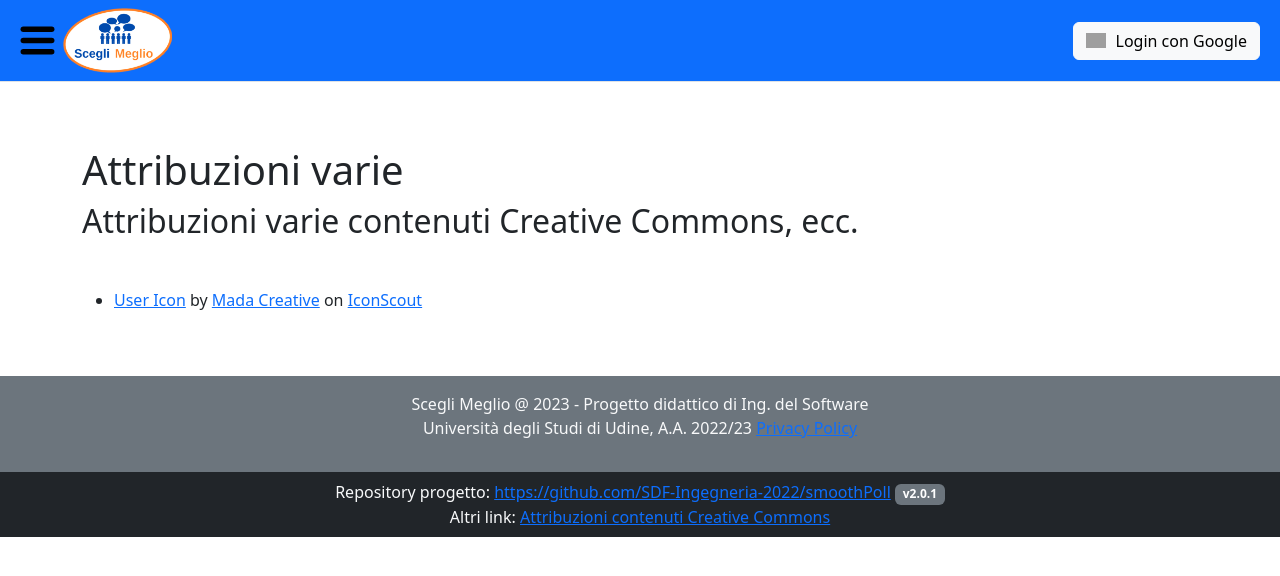
After one commit to SDF-Ingegneria-2022/smoothPoll, a Django app: page /attribuzioni-creative-commons/ in a window 1280 px wide. The commit adds this page. Shown: the top 576 px of the page. Run offline with Django 4.2, Linux system fonts and the light colour scheme; parts of the project's set-up code (start-up, migrations or seed data) failed here and were passed over; some libraries are stand-ins or nearby versions; grey boxes are pictures that could not be loaded.

```diff
--- a/SmoothPoll/urls.py
+++ b/SmoothPoll/urls.py
@@ -22,6 +22,9 @@ urlpatterns = [
 
     # home page
     path('', views.home, name="home"),
+
+    # attributions for creative commons licence
+    path('attribuzioni-creative-commons/', views.attributions, name="attributions"),
 
     # area to manage your polls (open, close, CRUD operations)
     path('gestione-sondaggi/', include('apps.polls_management.urls'), name="polls_management"),
--- a/SmoothPoll/views.py
+++ b/SmoothPoll/views.py
@@ -9,13 +9,12 @@ def home(request):
     """
     predefined_polls = PollModel.objects.filter(predefined=True)
 
-    config = configparser.ConfigParser()
-    config.read('.bumpversion.cfg')
-    version = config.get('bumpversion', 'current_version')
+    return render(request, "global/home.html",
+                  {"predefined_polls": predefined_polls, })
 
-    return render(request, "global/home.html",
-                  {"predefined_polls": predefined_polls,
-                   "version": version})
+def attributions(request):
+    """Attributions for Creative Common material"""
+    return render(request, "global/attributions.html")
 
 def login_redirect_page(request):
     """Page to redirect to login when the user tries to do
--- /dev/null
+++ b/templates/global/attributions.html
@@ -0,0 +1,18 @@
+{% extends 'global/skeleton.html' %}
+
+{% block pagename %}Attribuzioni varie{% endblock pagename %}
+
+{% block content %}
+
+<h1>Attribuzioni varie</h1>
+<h2 class="mb-5">Attribuzioni varie contenuti Creative Commons, ecc.</h2>
+
+<ul>
+    <li>
+        <a href="https://iconscout.com/icons/user" target="_blank">User Icon</a> by <a href="https://iconscout.com/contributors/gajah-mada-studio">Mada Creative</a> on <a href="https://iconscout.com">IconScout</a>
+    </li>
+
+</ul>
+
+
+{% endblock content %}
--- a/templates/global/base.html
+++ b/templates/global/base.html
@@ -4,29 +4,13 @@
 <!DOCTYPE html>
 <html lang="it">
 <head>
-
-    {% if GA_TAG %}
-    <input type="hidden" id="jsTag" name="variable" value="{{ GA_TAG }}">
-
-    <!-- Google tag (gtag.js) -->
-    <script async src="https://www.googletagmanager.com/gtag/js?id={{ GA_TAG }}"></script>
-    <script>
-        window.dataLayer = window.dataLayer || [];
-        function gtag(){dataLayer.push(arguments);}
-        gtag('js', new Date());
-
-        gtag('config', document.getElementById("jsTag").value);
-        // console.log(document.getElementById("jsTag").value);
-    </script>
-    {% endif %}
-
     <meta charset="UTF-8">
     <meta http-equiv="X-UA-Compatible" content="IE=edge">
     <meta name="viewport" content="width=device-width, initial-scale=1.0">
     <title>{% block pagename %}{% endblock pagename %} | Scegli Meglio</title>
     <meta name="description"
-        content="{% block metadescription %}{% endblock metadescription %}" >
-    <link rel="shortcut icon" type="image/png" href="{% static 'favicon.ico' %}?v=2"/>
+        content="{% block metadescription %}{% endblock metadescription %}" />
+    <link rel="shortcut icon" type="image/png" href="{% static 'favicon.ico' %}?v=2" />
 
     {# Load CSS and JavaScript #}
     {% bootstrap_css %}
@@ -60,6 +44,20 @@
 
     <script src="{% static 'js/jquery/jquery-3.6.2.min.js' %}"></script>
 
+    {% if GA_TAG %}
+    <input type="hidden" id="jsTag" name="variable" value="{{ GA_TAG }}">
+
+    <!-- Google tag (gtag.js) -->
+    <script async src="https://www.googletagmanager.com/gtag/js?id={{ GA_TAG }}"></script>
+    <script>
+        window.dataLayer = window.dataLayer || [];
+        function gtag(){dataLayer.push(arguments);}
+        gtag('js', new Date());
+
+        gtag('config', document.getElementById("jsTag").value);
+        // console.log(document.getElementById("jsTag").value);
+    </script>
+    {% endif %}
 </head>
 <body class="body">
     {% block body %}{% endblock body %}
--- a/templates/global/components/skeleton/footer.html
+++ b/templates/global/components/skeleton/footer.html
@@ -2,27 +2,33 @@
 
     <!-- App name + quick links -->
     <div class="bg-secondary text-light">
-        <div class="container p-3">
-            <p class="text-center m-0">
+        <div class="container p-3 text-center">
+            <p class="m-0">
                 Scegli Meglio @ {% now "Y" %} - Progetto didattico di Ing. del Software <br />
                 Università degli Studi di Udine, A.A. 2022/23
 
                 <!-- Iubenda Privacy Policy -->
                 {% include "global/components/iubenda_privacy_link.html" %}
             </p>
+
+            <p >
+            </p>
         </div>
     </div>
 
     <!-- Repo + project version -->
     <div class="bg-dark text-light">
-        <div class="container p-2">
-            <p class="text-center m-0">
+        <div class="container p-2 text-center">
+            <p class="m-0">
                 Repository progetto:
                 <a target="_blank" title="Github Repository SmoothPoll"
                     href="https://github.com/SDF-Ingegneria-2022/smoothPoll" >
                     https://github.com/SDF-Ingegneria-2022/smoothPoll</a>
                 <span class="badge bg-secondary">v{{APP_VERSION}}</span>
             </p>
+            <p class="m-0">
+                Altri link: <a href="{% url 'attributions' %}">Attribuzioni contenuti Creative Commons</a>
+            </p>
         </div>
     </div>
 
--- a/templates/global/components/skeleton/header.html
+++ b/templates/global/components/skeleton/header.html
@@ -32,12 +32,15 @@
                         <a href="#" class="d-block link-dark text-decoration-none dropdown-toggle"
                             id="dropdownUser1" data-bs-toggle="dropdown"
                             aria-expanded="false">
-                            <img src="{{ user.socialaccount_set.all.0.get_avatar_url }}"
-                                alt="Icona Google di {{ user.username }}"
+                            <!-- <a href="https://iconscout.com/icons/user" target="_blank">User Icon</a>
+                                by <a href="https://iconscout.com/contributors/gajah-mada-studio">Mada Creative</a>
+                                on <a href="https://iconscout.com">IconScout</a> -->
+                            <img src="{{ user.socialaccount_set.all.0.get_avatar_url|default:"/static/icon/user.svg" }}"
+                                alt="Icona Google di {{ user.socialaccount_set.all.0.extra_data.name|default:user.username }}"
                                 class="rounded-circle border border-light border-2"
-                                style="height: 40px; width: 40px;" />
+                                style="height: 40px; width: 40px; background-color: white;" />
                                 <span class="text-light mb-0">
-                                    Ciao {{ user.username }}
+                                    {{ user.socialaccount_set.all.0.extra_data.name|default:user.username }}
                                 </span>
                         </a>
 
--- a/templates/global/components/user_box.html
+++ b/templates/global/components/user_box.html
@@ -5,21 +5,29 @@
 <div class="p-2 border border-dark rounded bg-white">
     {% if user.is_authenticated %}
 
-        <div class="row">
-            <div class="col-4">
-                <img src="{{ user.socialaccount_set.all.0.get_avatar_url }}"
+        <div class="d-flex align-items-center text-truncate">
+            <span class="me-2">
+                <!-- <a href="https://iconscout.com/icons/user" target="_blank">User Icon</a>
+                    by <a href="https://iconscout.com/contributors/gajah-mada-studio">Mada Creative</a>
+                    on <a href="https://iconscout.com">IconScout</a> -->
+                <img src="{{ user.socialaccount_set.all.0.get_avatar_url|default:"/static/icon/user.svg" }}"
                     alt="Icona Google di {{ user.username }}"
                     class="rounded-circle border border-secondary border-2"
-                    style="height: 80px; width: 80px;" />
-            </div>
-            <div class="col-8 align-middle">
-                <p class="mb-0">Ciao {{ user.username }}</p>
-                <form action="{% url 'account_logout' %}" method="POST">
-                    {% csrf_token %}
-                    <button type="submit" class="btn btn-link">Logout</button>
-                </form>
-            </div>
+                    style="height: 50px; width: 50px; background-color:white;" />
+            </span>
+
+            <span>
+                <h5 class="mb-0">{{ user.socialaccount_set.all.0.extra_data.name|default:user.username }}</h5>
+                <p class="mb-0 text-muted " style="font-size:small;">{{ user.socialaccount_set.all.0.extra_data.email }}</p>
+            </span>
+
         </div>
+
+
+        <form action="{% url 'account_logout' %}" method="POST">
+            {% csrf_token %}
+            <button type="submit" class="btn btn-link">Logout</button>
+        </form>
 
     {% else %}
 
```
Also changed, not shown: static/favicon.ico, static/icon/user.svg (added).
